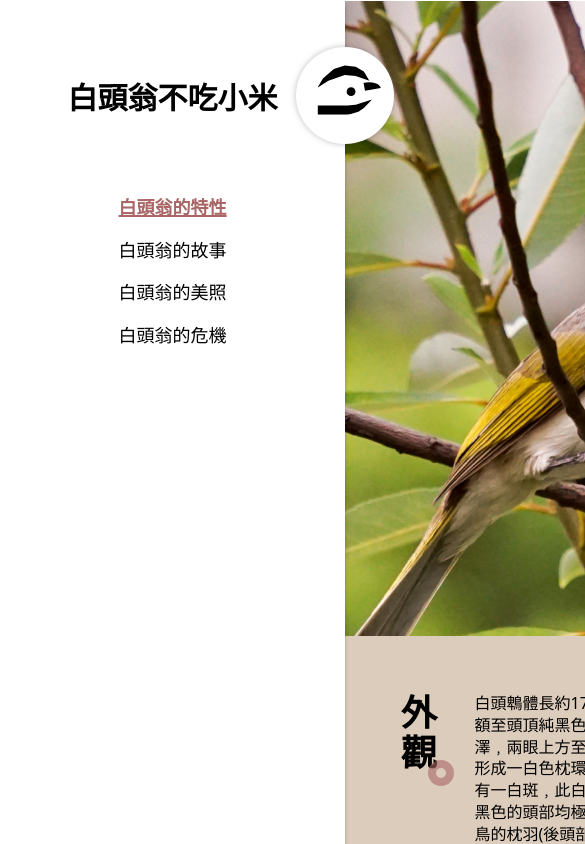
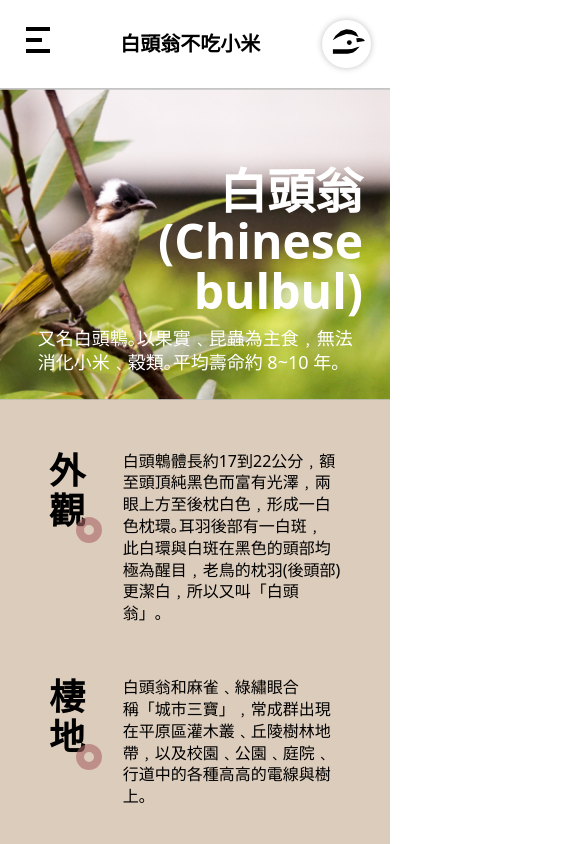
Before and after one commit to lemoncat0817/Vue3-BulBul, a Vue app: page / in a window 390 px wide. Shown: the top 844 px of the page, 585 px wide, since content can reach past the window. Built offline with nearby package versions, Linux system fonts and the light colour scheme.

Commit message:
RWD完成

```diff
--- a/src/App.vue
+++ b/src/App.vue
@@ -1,5 +1,6 @@
 <template>
   <div class="layout">
+    <Header class="layoutHeader" />
     <Logo class="layoutLogo" />
     <div class="layout-left">
       <SideBar class="layoutSideBar" />
@@ -16,15 +17,19 @@ import SideBar from './components/sidebar/index.vue'
 import Banner from './components/banner/index.vue'
 import Paragraphs from './components/paragraphs/index.vue'
 import Logo from './components/logo/index.vue'
+import Header from './components/header/index.vue'
 </script>
 
 
 
 <style scoped>
 .layout {
-  width: 1440px;
-  height: 1002px;
-  display: flex;
+  width: 100vw;
+  height: 100vh;
+}
+
+.layoutHeader {
+  width: 100vw;
 }
 
 .layoutLogo {
@@ -48,21 +53,54 @@ import Logo from './components/logo/index.vue'
 
 .layoutSideBar {
   width: 100%;
+}
+
+.layout-right {
+  width: calc(100vw - 345px);
   height: 100%;
 }
 
-.layout-right {
-  width: 1095px;
-  height: 100%;
+/* 響應式設計 */
+/* 1024px~1280px */
+@media (min-width: 1025px) and (max-width: 1279px) {
+  .layoutLogo {
+    position: fixed;
+  }
 }
 
-.layoutBanner {
-  width: 100%;
-  height: calc(100% - 367.15px);
+/* 1024px以下 */
+@media (max-width: 1024px) {
+  .layoutLogo {
+    position: fixed;
+  }
 }
 
-.layoutParagraphs {
-  width: 100%;
-  height: calc(100% - 634.85px);
+/* 769以上 */
+@media (min-width: 769px) {
+  .layoutHeader {
+    display: none;
+  }
+
+  .layout-right {
+    position: absolute;
+    left: 345px;
+    top: 0;
+  }
+}
+
+/* 768px以下 */
+@media (max-width: 768px) {
+  .layout-left {
+    display: none;
+  }
+
+  .layoutLogo {
+    display: none;
+  }
+
+  .layout-right {
+    width: 100vw;
+    left: 0px;
+  }
 }
 </style>
--- a/src/components/banner/index.vue
+++ b/src/components/banner/index.vue
@@ -1,7 +1,8 @@
 <template>
   <div class="banner">
     <div class="bannerImgBox">
-      <img src="@/assets/banner/banner.png" alt="Banner">
+      <img class="bannerImg1" src="@/assets/banner/banner.png" alt="Banner">
+      <img class="bannerImg2" src="@/assets/banner/banner2.png" alt="Banner">
     </div>
     <div class="title">白頭翁 (Chinese bulbul)</div>
     <div class="subTitle">又名白頭鵯｡以果實﹑昆蟲為主食﹐無法消化小米﹑穀類｡平均壽命約 8~10 年｡</div>
@@ -15,28 +16,32 @@
 <style scoped>
 .banner {
   width: 100%;
-  height: 100%;
+  height: 634.85px;
   background: #0000001A;
   margin-top: 0.64px;
+  position: relative;
 }
 
 .bannerImgBox {
   margin-top: 0.64px;
   width: 100%;
   height: calc(100% - 0.64px);
-  gap: 0px;
-  opacity: 0px;
   background: #C4C4C4;
 }
+
+.bannerImgBox img {
+  margin-top: 0.64px;
+  width: 100%;
+  height: calc(100% - 0.64px);
+}
+
 
 .title {
   position: absolute;
   width: 544px;
   height: 65px;
-  top: 504px;
-  left: 851.25px;
-  gap: 0px;
-  opacity: 0px;
+  right: 44.75px;
+  bottom: 65.85px;
   font-family: Noto Sans;
   font-size: 48px;
   font-weight: 700;
@@ -49,10 +54,8 @@
   position: absolute;
   width: 645px;
   height: 25px;
-  top: 573px;
-  left: 750.25px;
-  gap: 0px;
-  opacity: 0px;
+  right: 44.75px;
+  bottom: 36.85px;
   font-family: Noto Sans;
   font-size: 18px;
   font-weight: 400;
@@ -60,4 +63,78 @@
   text-align: left;
   color: #FFFFFF;
 }
+
+/* 響應式設計 */
+/* 768px~1024px */
+@media (min-width: 769px) and (max-width: 935px) {
+  .title {
+    width: 285.28px;
+    height: 150px;
+    bottom: 83.42px;
+    right: 26.95px;
+    font-family: Noto Sans;
+    font-size: 48px;
+    font-weight: 700;
+    line-height: 50px;
+    text-align: right;
+  }
+}
+
+/* 1024px以下 */
+@media (max-width: 1024px) {
+  .subTitle {
+    height: 50px;
+    width: 329.67px;
+    right: 22.67px;
+    bottom: 24.07px;
+  }
+}
+
+/* 768px以上 */
+@media (min-width: 769px) {
+  .bannerImg2 {
+    display: none;
+  }
+}
+
+/* 768px以下 */
+@media (max-width: 768px) {
+  .banner {
+    height: 311.4px;
+  }
+
+  .bannerImgBox {
+    margin-top: 0px;
+    height: 100%;
+  }
+
+  .bannerImg1 {
+    display: none;
+  }
+}
+
+/* 576px以下 */
+@media (max-width: 576px) {
+  .title {
+    width: 285.28px;
+    height: 150px;
+    bottom: 83.42px;
+    right: 26.95px;
+    font-family: Noto Sans;
+    font-size: 48px;
+    font-weight: 700;
+    line-height: 50px;
+    text-align: right;
+  }
+}
+
+/* 374px以下 */
+@media (max-width: 374px) {
+  .subTitle {
+    height: 75px;
+    width: 289.67px;
+    right: 20.67px;
+    bottom: 10.07px;
+  }
+}
 </style>
--- /dev/null
+++ b/src/components/header/index.vue
@@ -0,0 +1,185 @@
+<template>
+  <div class="header" :class="{ headerOpen: isShow }">
+    <div class="headerTop">
+      <div class="hamburger" v-if="!isShow" @click="isShow = !isShow">
+        <div class="hamburgerLine" />
+      </div>
+      <div class="hamburgerClose" v-if="isShow" @click="isShow = !isShow">
+        <div class="hamburgerCloseLine1" />
+        <div class="hamburgerCloseLine2" />
+      </div>
+      <div class="siteName">白頭翁不吃小米</div>
+      <Logo class="layoutLogo" />
+    </div>
+    <div class="navBox">
+      <ul class="nav">
+        <li v-for="(item, index) in navText" :key="item.text" @click="toggleActive(index)">
+          <a href="JavaScript:;" :class="{ active: activeIndex === index }">
+            {{ item.text }}
+          </a>
+        </li>
+      </ul>
+    </div>
+  </div>
+</template>
+
+<script setup>
+import Logo from '@/components/logo/index.vue'
+import { ref } from 'vue'
+
+const isShow = ref(false)
+
+// 預設select白頭翁的特性
+const activeIndex = ref(0)
+const toggleActive = (index) => {
+  // 當前點擊的li，加上active class
+  // 其餘的li，移除active class
+  // 更新activeIndex的值
+  activeIndex.value = activeIndex.value === index ? 0 : index;
+};
+// nav內容
+const navText = ref([{
+  text: '白頭翁的特性',
+},
+{
+  text: '白頭翁的故事',
+},
+{
+  text: '白頭翁的美照',
+},
+{
+  text: '白頭翁的危機',
+}])
+</script>
+
+<style scoped>
+.header {
+  width: 100vw;
+  height: 87.74px;
+  box-shadow: 0px 4px 4px 0px #00000040;
+  display: flex;
+  flex-direction: column;
+  transition: height 0.8s ease;
+}
+
+.header.headerOpen {
+  height: 286.43px;
+}
+
+.headerTop {
+  height: 87.74px;
+  display: flex;
+  justify-content: space-between;
+}
+
+.hamburger {
+  width: 24px;
+  height: 18px;
+  border-top: 4px solid #000000;
+  border-bottom: 4px solid #000000;
+  display: flex;
+  align-items: center;
+  margin: 26.87px 26.38px;
+  cursor: pointer;
+}
+
+.hamburgerLine {
+  width: 15.27px;
+  height: 4px;
+  background: #000000;
+}
+
+.hamburgerClose {
+  width: 24px;
+  height: 21px;
+  margin: 38.87px 26.38px;
+  cursor: pointer;
+}
+
+.hamburgerCloseLine1 {
+  width: 28.69px;
+  height: 4px;
+  background: #000000;
+  border: 4px 0px 0px 0px;
+  opacity: 0px;
+  transform: rotate(-43.09deg);
+}
+
+.hamburgerCloseLine2 {
+  width: 28.69px;
+  height: 4px;
+  background: #000000;
+  border: 4px 0px 0px 0px;
+  opacity: 0px;
+  transform: rotate(43.09deg);
+  margin-top: -4px;
+}
+
+.siteName {
+  font-family: Noto Sans;
+  font-size: 20px;
+  font-weight: 700;
+  line-height: 27.24px;
+  text-align: left;
+  color: #000000;
+  margin: 30.37px 0px;
+}
+
+.layoutLogo {
+  width: 48.78px;
+  height: 48.52px;
+  border-radius: 50%;
+  box-shadow: 0px 0px 6px 0px #00000040;
+  background: #ffffff;
+  margin: 19.61px 18.84px;
+}
+
+.navBox {
+  display: flex;
+  justify-content: center;
+  margin-top: 4.26px;
+  margin-bottom: 45.22px;
+}
+
+.nav {
+  width: 127px;
+  height: 149.21px;
+  display: flex;
+  flex-direction: column;
+  justify-content: center;
+}
+
+.nav li {
+  display: flex;
+  flex-direction: column;
+}
+
+.nav li:nth-child(n+2) {
+  margin-top: calc(42.74px - 25px);
+}
+
+.nav li a {
+  width: 127px;
+  height: 25px;
+  text-decoration: none;
+  font-family: Noto Sans;
+  font-size: 18px;
+  font-weight: 400;
+  line-height: 24.52px;
+  text-align: center;
+  color: #000000;
+}
+
+.nav li .active {
+  width: 127.15px;
+  height: 25px;
+  left: -9.75px;
+  font-family: Noto Sans;
+  font-size: 18px;
+  font-weight: 700;
+  line-height: 24.52px;
+  text-align: center;
+  color: #AA6666;
+  text-decoration: underline 2px #AA6666
+}
+</style>
--- a/src/components/paragraphs/index.vue
+++ b/src/components/paragraphs/index.vue
@@ -1,25 +1,39 @@
 <template>
   <div class="paragraphs">
+    <div class="paragraphscontent">
       <div class="content">
-      <div class="title">外觀</div>
+        <div class="title">外觀
+          <div class="decorate"></div>
+        </div>
         <div class="text">
           白頭鵯體長約17到22公分﹐額至頭頂純黑色而富有光澤﹐兩眼上方至後枕白色﹐形成一白色枕環｡耳羽後部有一白斑﹐此白環與白斑在黑色的頭部均極為醒目﹐老鳥的枕羽(後頭部)更潔白﹐所以又叫「白頭翁」｡
         </div>
+        <div class="text2">
+          白頭鵯體長約17到22公分﹐額至頭頂純黑色而富有光澤﹐兩眼上方至後枕白色﹐形成一白色枕環｡耳羽後部有一白斑﹐<br>此白環與白斑在黑色的頭部均極為醒目﹐老鳥的枕羽(後頭部)更潔白﹐所以又叫「白頭<br>翁」｡
+        </div>
+      </div>
+      <div class="contentMid">
+        <div class="title">棲地
           <div class="decorate"></div>
         </div>
-    <div class="content2">
-      <div class="title">棲地</div>
         <div class="text">
+          白頭翁和麻雀﹑綠繡眼合<br>稱「城市三寶」﹐常成群出現在平原區灌木叢﹑丘陵樹林地帶﹐以及校園﹑公園﹑庭院﹑行道中的各種高高的<br>電線與樹上｡
+        </div>
+        <div class="text2">
           白頭翁和麻雀﹑綠繡眼合<br>稱「城市三寶」﹐常成群出現在平原區灌木叢﹑丘陵樹林地帶﹐以及校園﹑公園﹑庭院﹑行道中的各種高高的電線與樹上｡
         </div>
+      </div>
+      <div class="content">
+        <div class="title">食性
           <div class="decorate"></div>
         </div>
-    <div class="content3">
-      <div class="title">食性</div>
         <div class="text">
           以果樹的漿果和種子為主食﹐並時常飛入果園偷吃果實﹐還會吃嫩葉嫩芽﹐尤其是胡蝶蘭的嫩葉嫩芽葉﹐偶爾啄食昆蟲｡
         </div>
-      <div class="decorate"></div>
+        <div class="text2">
+          以果樹的漿果和種子為主食﹐並時常飛入果園偷吃果實﹐還會吃嫩葉嫩芽﹐尤其是胡蝶蘭的嫩葉嫩芽葉﹐偶爾啄食昆<br>蟲｡
+        </div>
+      </div>
     </div>
   </div>
 </template>
@@ -31,63 +45,48 @@
 <style scoped>
 .paragraphs {
   width: 100%;
-  height: 100%;
+  height: 367.15px;
   background: #DCCCBC;
+  overflow: auto;
+}
+
+.paragraphscontent {
+  width: 100%;
+  height: 225px;
+  display: flex;
+  justify-content: center;
 }
 
 .content {
-  position: absolute;
   width: 278.51px;
   height: 225px;
-  top: 693px;
-  left: 395.74px;
-  gap: 0px;
-  opacity: 0px;
+  display: flex;
+  margin: 58.15px 0px 84px 0px;
 }
 
-.content2 {
-  position: absolute;
+.contentMid {
   width: 278.51px;
   height: 225px;
-  top: 693px;
-  left: 753.25px;
-  gap: 0px;
-  opacity: 0px;
-
-}
-
-.content3 {
-  position: absolute;
-  width: 278.51px;
-  height: 225px;
-  top: 693px;
-  left: 1110.75px;
-  gap: 0px;
-  opacity: 0px;
+  display: flex;
+  margin: 58.15px 79px 84px 79px;
 }
 
 .title {
-  position: absolute;
   width: 36px;
   height: 80px;
-  left: 5px;
-  gap: 0px;
-  opacity: 0px;
+  margin: 0px 37.84px 145px 5px;
   font-family: Noto Sans;
   font-size: 36px;
   font-weight: 700;
   line-height: 40px;
   text-align: left;
   color: #000000;
+  position: relative;
 }
 
 .text {
-  position: absolute;
   width: 199.66px;
   height: 176px;
-  left: 78.84px;
-  gap: 0px;
-  opacity: 0px;
   font-family: Noto Sans;
   font-size: 16px;
   font-weight: 400;
@@ -96,16 +95,206 @@
   color: #000000;
 }
 
+.text2 {
+  width: 223.4px;
+  height: 176px;
+  font-family: Noto Sans;
+  font-size: 16px;
+  font-weight: 400;
+  line-height: 21.79px;
+  text-align: left;
+}
+
 .decorate {
   position: absolute;
   width: 10px;
   height: 10px;
   top: 66.58px;
-  left: 31.94px;
+  left: 26.94px;
   gap: 0px;
   border: 8px 0px 0px 0px;
   opacity: 0px;
   border: 8px solid #AA666699;
   border-radius: 60%;
 }
+
+/* 響應式設計 */
+/* 1360px以下 */
+@media (max-width: 1366px) {
+  .contentMid {
+    margin: 58.15px 50px 84px 50px;
+  }
+}
+
+/* 1280px以下 */
+@media (max-width: 1280px) {
+  .contentMid {
+    margin: 58.15px 40px 84px 40px;
+  }
+}
+
+/* 1024px~1280px */
+@media (min-width: 1025px) and (max-width: 1279px) {
+  .paragraphs {
+    height: 557px;
+  }
+
+  .paragraphscontent {
+    flex-wrap: wrap;
+    height: 100%;
+    align-items: center;
+    justify-content: space-between;
+  }
+
+  .content {
+    margin: 0px 0px 0px 50.74px;
+  }
+
+  .contentMid {
+    margin: 0px 50.74px 0px 0px;
+  }
+}
+
+/* 1024px以下 */
+@media (max-width: 1024px) {
+  .paragraphs {
+    height: 557px;
+  }
+
+  .paragraphscontent {
+    flex-wrap: wrap;
+    height: 100%;
+    align-items: center;
+    justify-content: space-between;
+  }
+
+  .content {
+    margin: 0px 0px 0px 50.74px;
+  }
+
+  .contentMid {
+    margin: 0px 50.74px 0px 0px;
+  }
+}
+
+/* 769px~1004px */
+@media (min-width: 770px) and (max-width: 1003px) {
+  .paragraphs {
+    height: 641.78px;
+  }
+
+  .content:first-child {
+    margin: 50.74px 0px 0px 0px;
+    height: 176px;
+  }
+
+  .content:last-child {
+    margin: 0px 0px 50.74px 0px;
+    height: 110px;
+  }
+
+
+  .contentMid {
+    margin: 50.5px 0px;
+    height: 132px;
+  }
+
+  .paragraphscontent {
+    flex-wrap: nowrap;
+    flex-direction: column;
+    overflow: hidden;
+  }
+}
+
+/* 768px以上 */
+@media (min-width: 769px) {
+  .text2 {
+    display: none;
+  }
+}
+
+/* 768px以下 */
+@media (max-width: 768px) {
+  .paragraphs {
+    height: 604.48px;
+    overflow: hidden;
+  }
+
+  .content:first-child {
+    width: 302.24px;
+    height: 176px;
+  }
+
+  .content:last-child {
+    width: 302.24px;
+    height: 110px;
+  }
+
+  .contentMid {
+    width: 302.24px;
+    height: 176px;
+  }
+
+  .title {
+    margin: 0px 37.84px 96px 5px;
+  }
+
+  .text {
+    display: none;
+  }
+}
+
+/* 576px~768px */
+@media (min-width: 577px) and (max-width: 767px) {
+  .paragraphs {
+    height: 641.78px;
+  }
+
+  .paragraphscontent {
+    justify-content: start;
+    flex-direction: column;
+    flex-wrap: nowrap;
+    align-items: center;
+  }
+
+  .content:first-child {
+    margin: 50.86px 36.38px 0px 36.38px;
+  }
+
+  .content:last-child {
+    margin: 0px 36.38px 71.91px 36.38px;
+  }
+
+  .contentMid {
+    margin: 50.5px 36.38px;
+    height: 132px;
+  }
+}
+
+/* 576px以下 */
+@media (max-width: 576px) {
+  .paragraphs {
+    height: 641.78px;
+  }
+
+  .paragraphscontent {
+    justify-content: start;
+    flex-direction: column;
+    flex-wrap: nowrap;
+    align-items: center;
+  }
+
+  .content:first-child {
+    margin: 50.86px 36.38px 0px 36.38px;
+  }
+
+  .content:last-child {
+    margin: 0px 36.38px 71.91px 36.38px;
+  }
+
+  .contentMid {
+    margin: 50.5px 36.38px;
+    height: 132px;
+  }
+}
 </style>
--- a/src/components/sidebar/index.vue
+++ b/src/components/sidebar/index.vue
@@ -41,7 +41,7 @@ const navText = ref([{
 <style scoped>
 .sidebar {
   width: 100%;
-  height: 100%;
+  height: 1002px;
   background: #FFFFFF;
   box-shadow: 0px 4px 4px 0px #00000040;
   position: relative;
@@ -53,8 +53,6 @@ const navText = ref([{
   height: 41px;
   top: 78.33px;
   left: 67.5px;
-  gap: 0px;
-  opacity: 0px;
   font-family: Noto Sans;
   font-size: 30px;
   font-weight: 700;
@@ -67,8 +65,6 @@ const navText = ref([{
   position: absolute;
   top: 195px;
   left: 109px;
-  gap: 0px;
-  opacity: 0px;
 }
 
 .nav li {
@@ -96,8 +92,6 @@ const navText = ref([{
   width: 127.15px;
   height: 25px;
   left: -9.75px;
-  gap: 0px;
-  opacity: 0px;
   font-family: Noto Sans;
   font-size: 18px;
   font-weight: 700;
@@ -106,4 +100,19 @@ const navText = ref([{
   color: #AA6666;
   text-decoration: underline 2px #AA6666
 }
+
+/* 響應式設計 */
+/* 1024px~1280px */
+@media (min-width: 1025px) and (max-width: 1279px) {
+  .sidebar {
+    position: fixed;
+  }
+}
+
+/* 1024px以下 */
+@media (max-width: 1024px) {
+  .sidebar {
+    position: fixed;
+  }
+}
 </style>
--- a/src/styles/reset.css
+++ b/src/styles/reset.css
@@ -102,6 +102,7 @@ section {
 }
 body {
   line-height: 1;
+  overflow-x: hidden;
 }
 ol,
 ul {
```
Also changed, not shown: src/assets/banner/banner2.png (added). Lines whose indentation alone changed are shown as unchanged.
